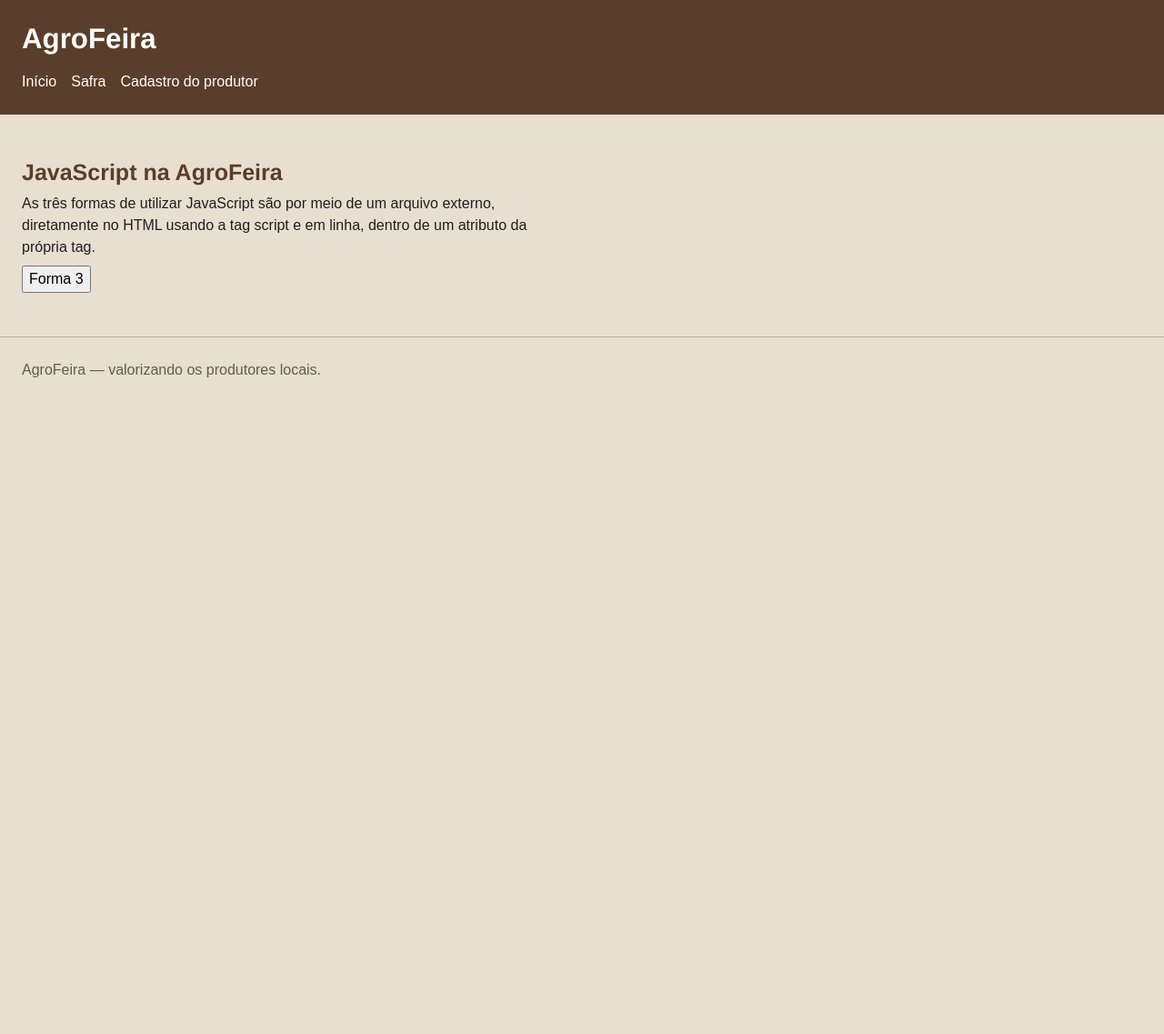
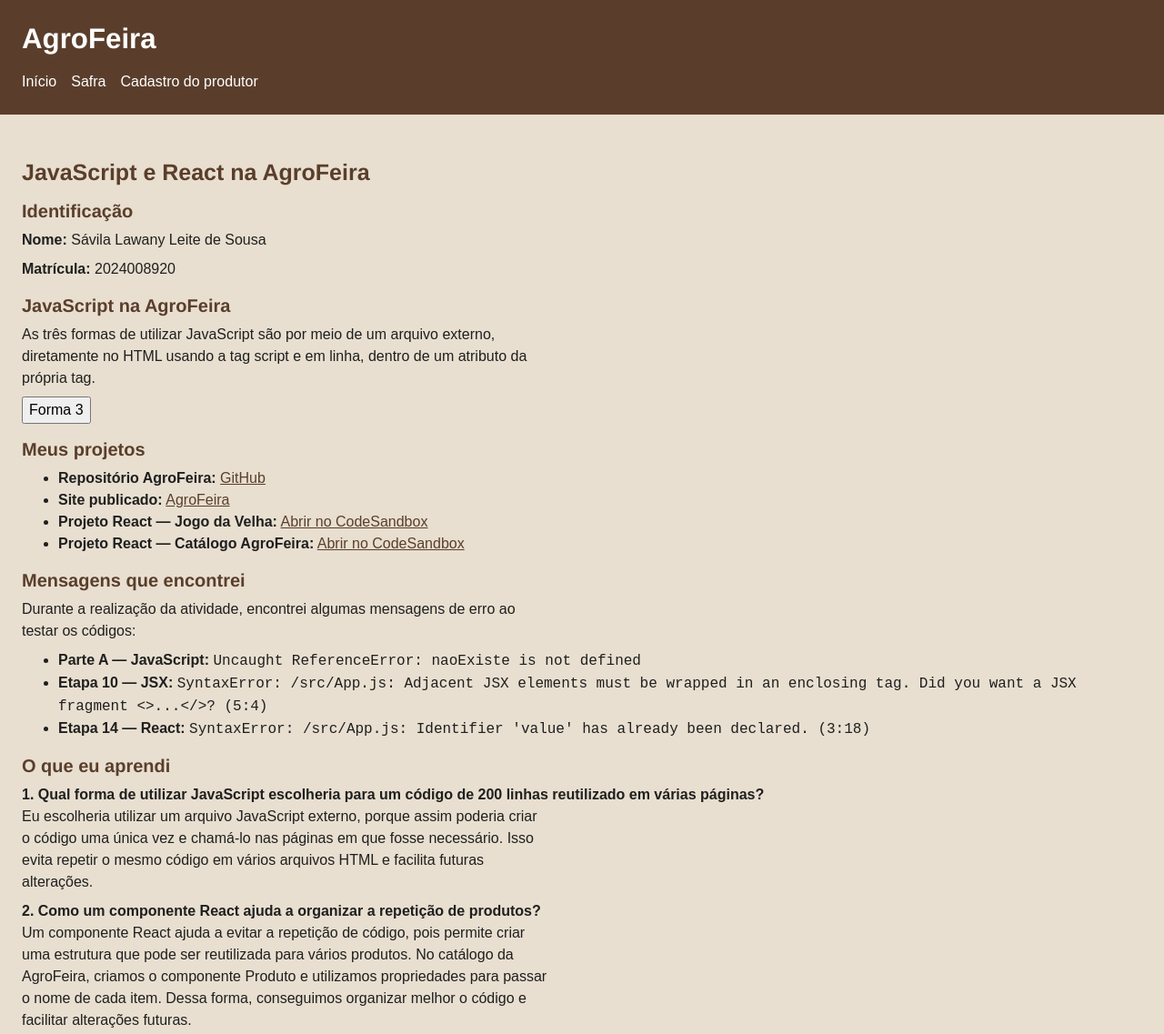
Before and after one commit to salawany/Agrofeira-salawany, a plain HTML site: page aula8.html in a window 1280 px wide. Shown: the top 1137 px of the page at 91% size. Before the commit the page ends 800 px from the top, so only its background shows below. Drawn offline with nearby package versions, Linux system fonts and the light colour scheme.

Commit message:
Atualiza página da atividade 08 com projetos e reflexões

```diff
--- a/aula8.html
+++ b/aula8.html
@@ -4,7 +4,7 @@
 <head>
     <meta charset="UTF-8">
     <meta name="viewport" content="width=device-width, initial-scale=1.0">
-    <title>JavaScript na AgroFeira</title>
+    <title>JavaScript e React na AgroFeira</title>
 
     <link rel="preconnect" href="https://fonts.googleapis.com">
     <link rel="preconnect" href="https://fonts.gstatic.com" crossorigin>
@@ -31,7 +31,16 @@
 </header>
 
 <main id="conteudo">
-    <h2>JavaScript na AgroFeira</h2>
+    <h2>JavaScript e React na AgroFeira</h2>
+
+    <section>
+        <h3>Identificação</h3>
+        <p><strong>Nome:</strong> Sávila Lawany Leite de Sousa</p>
+        <p><strong>Matrícula:</strong> 2024008920</p>
+    </section>
+
+    <section>
+        <h3>JavaScript na AgroFeira</h3>
 
         <p>As três formas de utilizar JavaScript são por meio de um arquivo externo, diretamente no HTML usando a tag script e em linha, dentro de um atributo da própria tag.</p>
 
@@ -44,6 +53,79 @@
         <button type="button" onclick="alert('Forma 3: em linha, dentro da tag')">
             Forma 3
         </button>
+    </section>
+
+    <section>
+        <h3>Meus projetos</h3>
+
+        <ul>
+            <li>
+                <strong>Repositório AgroFeira:</strong>
+                <a href="https://github.com/salawany/Agrofeira-salawany" target="_blank" rel="noopener noreferrer">
+                    GitHub
+                </a>
+            </li>
+            <li>
+                <strong>Site publicado:</strong>
+                <a href="https://salawany.github.io/Agrofeira-salawany/" target="_blank" rel="noopener noreferrer">
+                    AgroFeira
+                </a>
+            </li>
+            <li>
+                <strong>Projeto React — Jogo da Velha:</strong>
+                <a href="https://codesandbox.io/p/devbox/react-dev-forked-r7mq57?workspaceId=ws_QMUJDWP7rgi7vLy7PGTcao" target="_blank" rel="noopener noreferrer">
+                    Abrir no CodeSandbox
+                </a>
+            </li>
+            <li>
+                <strong>Projeto React — Catálogo AgroFeira:</strong>
+                <a href="https://codesandbox.io/p/devbox/react-dev-forked-6xdvn8?workspaceId=ws_QMUJDWP7rgi7vLy7PGTcao" target="_blank" rel="noopener noreferrer">
+                    Abrir no CodeSandbox
+                </a>
+            </li>
+        </ul>
+    </section>
+
+    <section>
+        <h3>Mensagens que encontrei</h3>
+
+        <p>Durante a realização da atividade, encontrei algumas mensagens de erro ao testar os códigos:</p>
+
+        <ul>
+            <li>
+                <strong>Parte A — JavaScript:</strong>
+                <code>Uncaught ReferenceError: naoExiste is not defined</code>
+            </li>
+            <li>
+                <strong>Etapa 10 — JSX:</strong>
+                <code>SyntaxError: /src/App.js: Adjacent JSX elements must be wrapped in an enclosing tag. Did you want a JSX fragment &lt;&gt;...&lt;/&gt;? (5:4)</code>
+            </li>
+            <li>
+                <strong>Etapa 14 — React:</strong>
+                <code>SyntaxError: /src/App.js: Identifier 'value' has already been declared. (3:18)</code>
+            </li>
+        </ul>
+    </section>
+
+    <section>
+        <h3>O que eu aprendi</h3>
+
+        <h4>1. Qual forma de utilizar JavaScript escolheria para um código de 200 linhas reutilizado em várias páginas?</h4>
+
+        <p>Eu escolheria utilizar um arquivo JavaScript externo, porque assim poderia criar o código uma única vez e chamá-lo nas páginas em que fosse necessário. Isso evita repetir o mesmo código em vários arquivos HTML e facilita futuras alterações.</p>
+
+        <h4>2. Como um componente React ajuda a organizar a repetição de produtos?</h4>
+
+        <p>Um componente React ajuda a evitar a repetição de código, pois permite criar uma estrutura que pode ser reutilizada para vários produtos. No catálogo da AgroFeira, criamos o componente Produto e utilizamos propriedades para passar o nome de cada item. Dessa forma, conseguimos organizar melhor o código e facilitar alterações futuras.</p>
+
+        <h4>3. Por que os outros botões não mudavam quando um produto era clicado?</h4>
+
+        <p>Isso acontece porque utilizamos o useState, que permite controlar o estado de cada botão individualmente. Cada produto possui seu próprio estado, então, quando clicamos no botão do Açaí, somente ele muda para “No carrinho”, enquanto os outros continuam como “Adicionar”.</p>
+
+        <h4>4. Depois de trabalhar com CSS no React, você mudaria sua escolha de ferramenta de estilização?</h4>
+
+        <p>Continuo escolhendo o CSS tradicional, já estou familiarizada com ele e considero sua utilização simples. Mudar para outra ferramenta nesse momento seria mais complicado, eu precisaria aprender como ela funciona antes de utilizá-la com confiança.</p>
+    </section>
 </main>
 
 <footer class="rodape-site">
```
Lines whose indentation alone changed are shown as unchanged.
